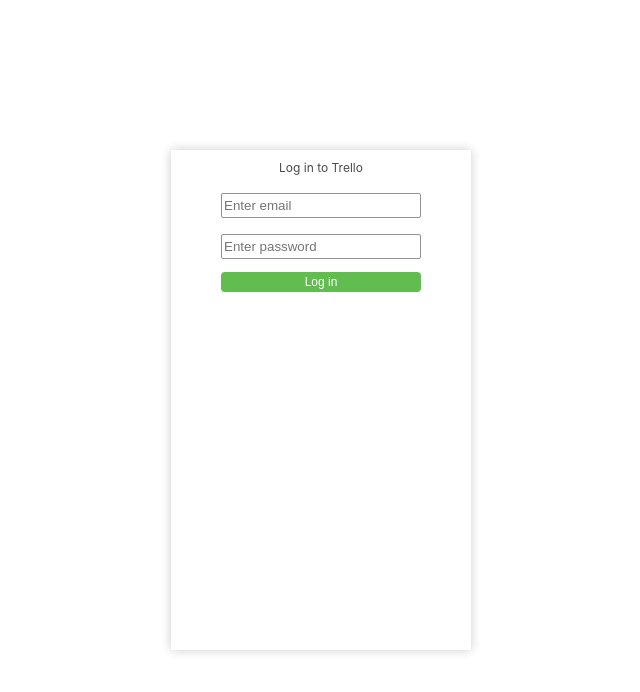
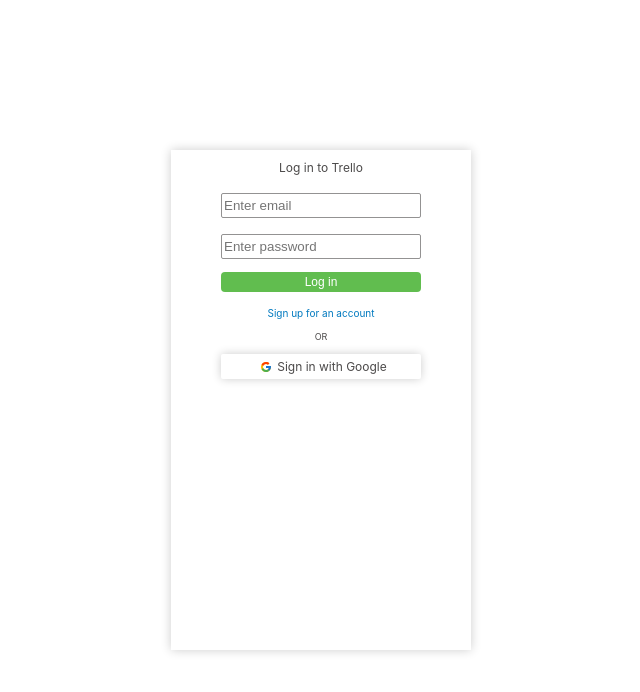
Before and after one commit to iBharath01/Trello-clone, a Next.js app: page /auth/login in a window 1280 px wide. Shown: the top 692 px of the page, without its empty margins (319-959 px from the left). Built offline with nearby package versions, Linux system fonts and the light colour scheme.

Commit message:
add google account signin

```diff
--- a/package.json
+++ b/package.json
@@ -12,7 +12,9 @@
     "firebase": "^9.9.1",
     "next": "12.2.3",
     "react": "18.2.0",
-    "react-dom": "18.2.0"
+    "react-dom": "18.2.0",
+    "react-icons": "^4.4.0",
+    "react-router-dom": "^6.3.0"
   },
   "devDependencies": {
     "eslint": "8.21.0",
--- a/pages/auth/login.js
+++ b/pages/auth/login.js
@@ -1,29 +1,39 @@
 import React, { useState } from "react";
 import styles from "../../styles/Login.module.scss";
-import { signInWithEmailAndPassword } from "firebase/auth";
+import {
+  signInWithEmailAndPassword,
+  signInWithPopup,
+  GoogleAuthProvider,
+} from "firebase/auth";
 import { auth } from "../firebase";
-// import { useNavigate } from "react-router-dom";
+import Link from "next/link";
+import { FcGoogle } from "react-icons/fc";
+import { async } from "@firebase/util";
 
 function Login() {
   const [error, setError] = useState(false);
   const [email, setEmail] = useState("");
   const [password, setPassword] = useState("");
 
-  // const navigate = useNavigate();
-
   const handleLogin = (e) => {
     e.preventDefault();
-
     signInWithEmailAndPassword(auth, email, password)
       .then((userCredential) => {
-        // Signed in
         const user = userCredential.user;
-        // navigate("/")
+        console.log(user);
       })
       .catch((error) => {
-        console.log(error);
         setError(true);
       });
+  };
+
+  const provider = new GoogleAuthProvider();
+  const signIn = async () => {
+    const {user}= await signInWithPopup(auth, provider);
+    const {refreshToken, providerData } = user;
+
+    localStorage.setItem("user", JSON.stringify(providerData));
+    localStorage.setItem("accessToken", JSON.stringify(refreshToken));
   };
 
   return (
@@ -41,9 +51,18 @@
             placeholder="Enter password"
             onChange={(e) => setPassword(e.target.value)}
           />
-        <button type="submit">Log in</button>
+          <button type="Submit">Log in</button>
           {error && <span className="span">wrong email or password </span>}
         </form>
+        <Link href={"/auth/register"}>
+          <div className={styles.signup_text}>Sign up for an account</div>
+        </Link>
+        <div className={styles.or}>OR</div>
+        <div className={styles.google} onClick={signIn}>
+          <div></div>
+          <FcGoogle />
+          <div>Sign in with Google</div>
+        </div>
       </div>
     </div>
   );
--- a/styles/Login.module.scss
+++ b/styles/Login.module.scss
@@ -43,13 +43,50 @@
       color: red;
       font-size: 10px;
     }
-  }
+
     .login_header {
       font-size: 12px;
       font-weight: 400;
       display: flex;
       justify-content: center;
       margin: 10px;
-    color: rgb(76, 74, 74)
+      color: rgb(76, 74, 74);
+    }
+    .signup_text {
+      font-size: 10px;
+      font-weight: 400;
+      display: flex;
+      justify-content: center;
+      margin: 10px;
+      color: #0079bf;
+    }
+
+    .or {
+      font-size: 9px;
+      font-weight: 400;
+      display: flex;
+      justify-content: center;
+      margin: 12px;
+      color: rgb(76, 74, 74);
+    }
+    .google {
+      display: flex;
+      gap: 5px;
+      align-items: center;
+      justify-content: center;
+      width: 200px;
+      height: 25px;
+      font-size: 12px;
+      font-weight: 400;
+      color:rgb(76, 74, 74);
+      margin-left: 50px;
+      border-radius: 2px;
+      box-shadow: 0px 0px 10px rgba(0, 0, 0, 0.2);
+    }
+
+    .google:hover {
+      background-color: #676b6c;
+      color: white;
     }
   }
+}
```
Also changed, not shown: 1 other file (tests, documents, lock files or other folders). Lines whose indentation alone changed are shown as unchanged.
